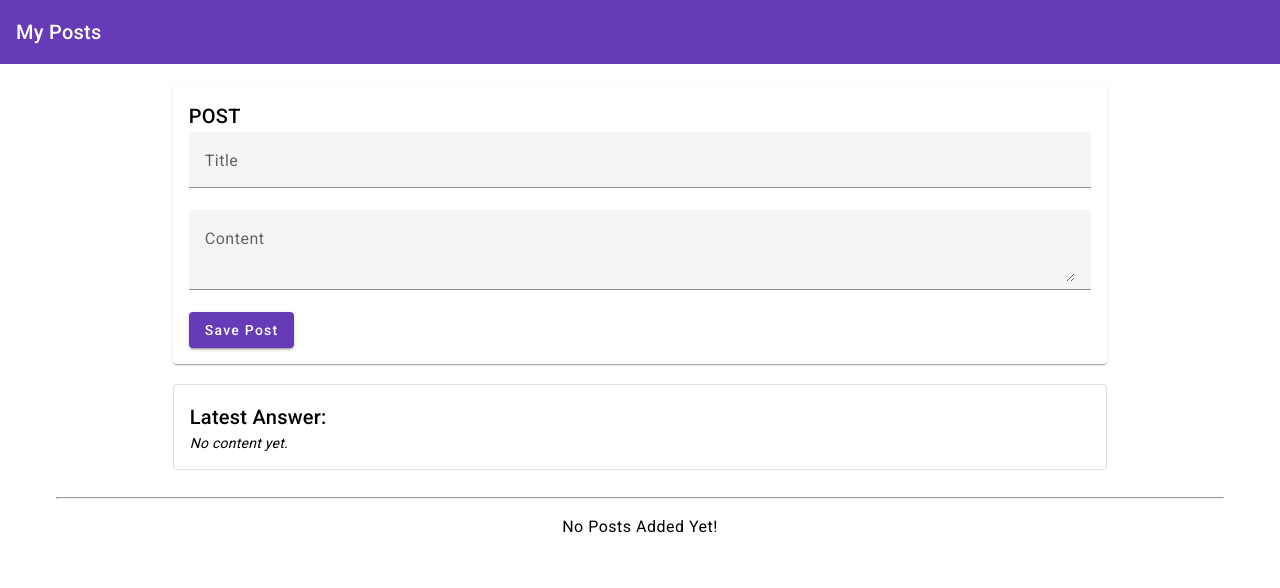
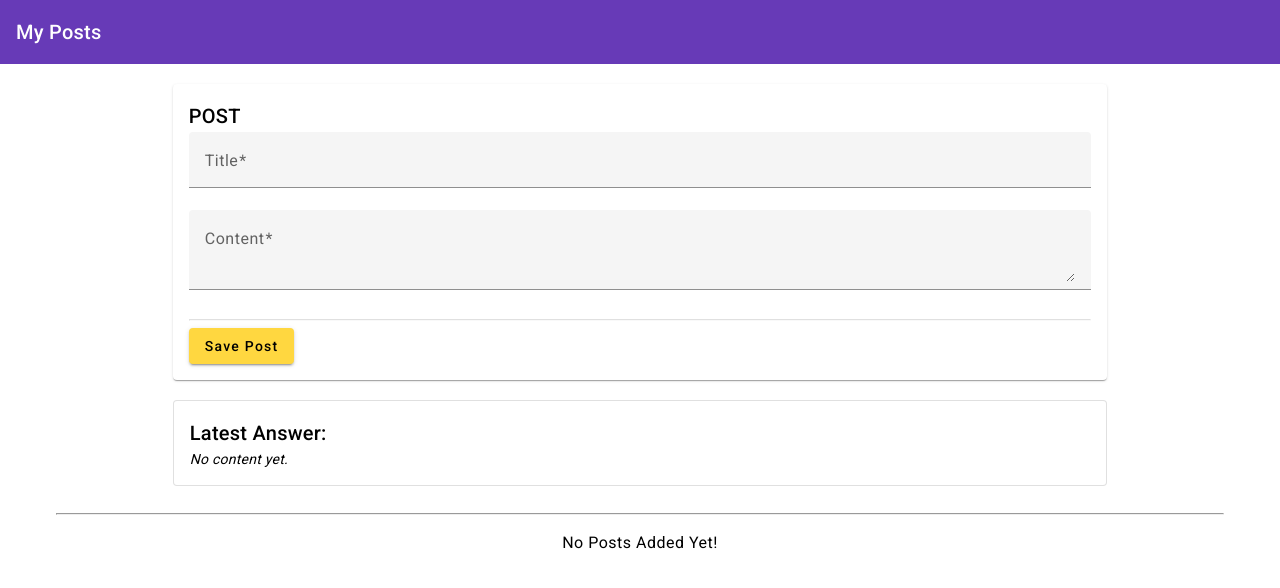
Before and after one commit to carloswm85/_mean-app, an Angular app: page / in a window 1280 px wide. Shown: the top 588 px of the page. Built offline with nearby package versions, Linux system fonts and the light colour scheme.

Commit message:
delete # <form> and EventEmitter form

```diff
--- a/angular.json
+++ b/angular.json
@@ -25,8 +25,8 @@
               "src/assets"
             ],
             "styles": [
-              "@angular/material/prebuilt-themes/deeppurple-amber.css",
-              "src/styles.css"
+              "src/styles.css",
+              "@angular/material/prebuilt-themes/deeppurple-amber.css"
             ],
             "scripts": []
           },
--- a/src/app/posts/post-create/post-create.component.html
+++ b/src/app/posts/post-create/post-create.component.html
@@ -4,7 +4,10 @@
   Event Binding: (click)
   Two Way Binding: [(ngModel)]
 -->
+
 <mat-card>
+  <!-- FORM -->
+  <form (submit)="onAddPost(postForm)" #postForm="ngForm">
     <mat-card-header>
       <mat-card-title>POST</mat-card-title>
     </mat-card-header>
@@ -15,28 +18,35 @@
         <input
           title="This is a title"
           matInput
-        id="title"
+          type="text"
           name="title"
-        type="text"
-        [(ngModel)]="enteredTitle"
+          ngModel
+          required
+          minlength="3"
+          #title="ngModel"
         />
+        <!-- This "title" belongs to #title -->
+        <mat-error *ngIf="title">Please, enter a post title.</mat-error>
       </mat-form-field>
       <!-- 02 -->
       <mat-form-field>
         <mat-label for="content">Content</mat-label>
         <textarea
-        id="content"
           name="content"
           matInput
           rows="2"
           aria-label="textarea"
-        [(ngModel)]="enteredContent"
+          ngModel
+          required
+          #content="ngModel"
         ></textarea>
+        <mat-error *ngIf="content">Please, enter a post content.</mat-error>
       </mat-form-field>
-    <button mat-raised-button color="primary" (click)="onAddPost()">
-      Save Post
-    </button>
+      <hr class="transparent">
+      <!-- BUTTON -->
+      <button type="submit" mat-raised-button color="accent">Save Post</button>
     </mat-card-content>
+  </form>
 </mat-card>
 <br />
 <mat-card appearance="outlined">
--- a/src/app/posts/post-create/post-create.component.ts
+++ b/src/app/posts/post-create/post-create.component.ts
@@ -1,5 +1,5 @@
 import { Component, EventEmitter, Output } from '@angular/core';
-import { FormsModule } from '@angular/forms';
+import { FormsModule, NgForm } from '@angular/forms';
 
 import { MaterialModule } from '../../material/material.module';
 import { Post } from '../post.model';
@@ -18,14 +18,16 @@ export class PostCreateComponent {
   post: Post | undefined;
 
   // This information GOES TO the parent component
-  @Output() postCreated = new EventEmitter();
+  @Output() postCreated = new EventEmitter<Post>();
 
-  onAddPost() {
+  onAddPost(form: NgForm) {
+    if (form.invalid) {
+      return;
+    }
     this.post = {
-      title: this.enteredTitle,
-      content: this.enteredContent,
+      title: form.value.title,
+      content: form.value.content,
     };
-
     this.postCreated.emit(this.post);
   }
 }
--- a/src/app/posts/post-list/post-list.component.html
+++ b/src/app/posts/post-list/post-list.component.html
@@ -6,7 +6,7 @@
   >
     <!-- 1 -->
     <mat-expansion-panel-header>
-      <mat-panel-title> {{ post.title }} </mat-panel-title>
+      <mat-panel-title> <b>{{ post.title | uppercase }}</b> </mat-panel-title>
       <mat-panel-description>
         Currently: {{ panelOpenState() ? "Open" : "Closed" }}
       </mat-panel-description>
--- a/src/styles.css
+++ b/src/styles.css
@@ -1,4 +1,13 @@
 /* You can add global styles to this file, and also import other style files */
 
-html, body { height: 100%; }
-body { margin: 0; font-family: Roboto, "Helvetica Neue", sans-serif; }
+html,
+body {
+  height: 100%;
+}
+body {
+  margin: 0;
+  font-family: Roboto, "Helvetica Neue", sans-serif;
+}
+.transparent {
+  opacity: 0.3;
+}
```
Also changed, not shown: src/app/app.component.html (+8 -2 lines). Lines whose indentation alone changed are shown as unchanged.
